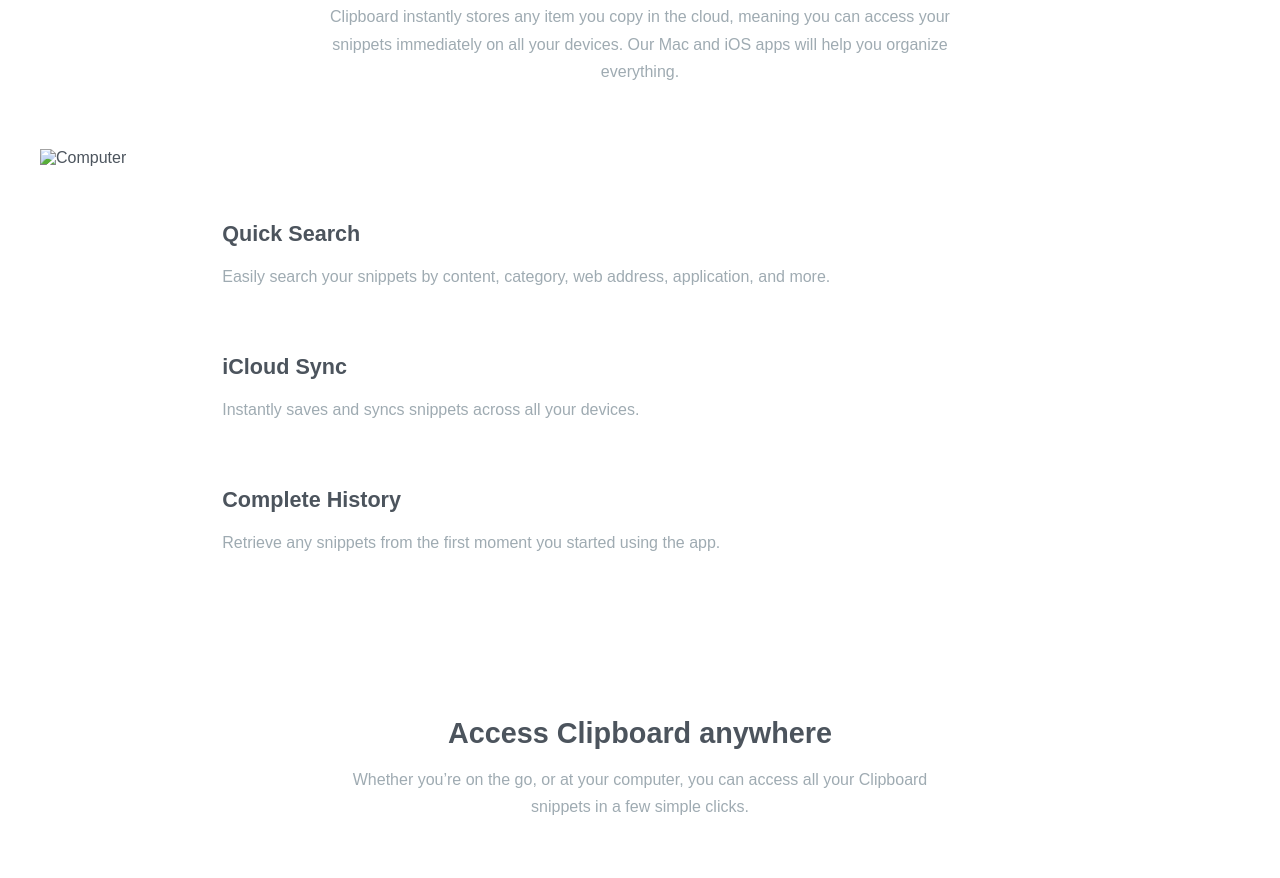
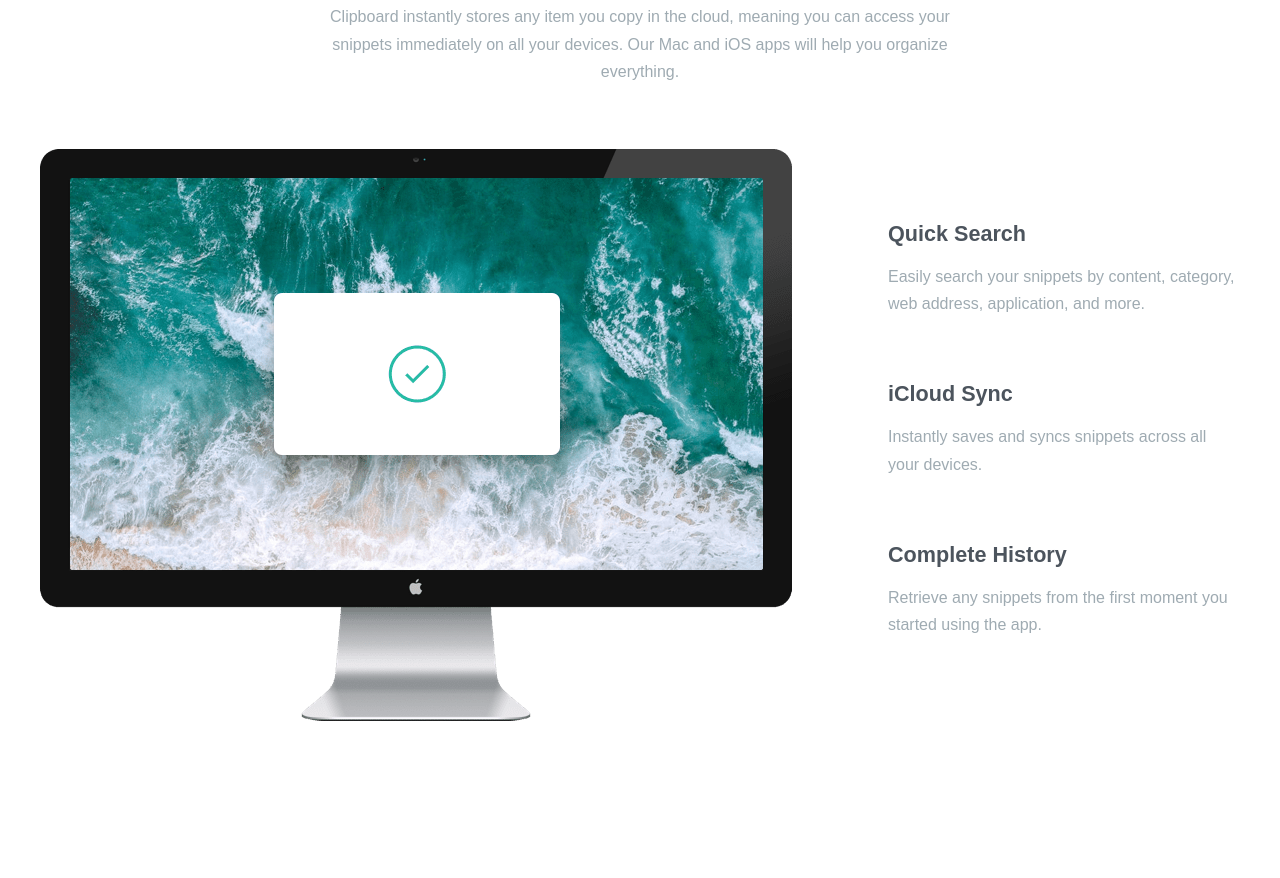
Before and after one commit to ov3rst/Clipboard-landing-page, a plain HTML site: page index.html in a window 1280 px wide. Shown: the part 698-1576 px from the top of the page. Drawn offline with Linux system fonts and the light colour scheme; the site is published under a folder, as on GitHub Pages, so addresses that start at the root find nothing; a web font is replaced by a local one.

Commit message:
refactoring

```diff
--- a/index.html
+++ b/index.html
@@ -35,7 +35,7 @@
         devices. Our Mac and iOS apps will help you organize everything.
       </p>
       <div class="snippets-content">
-        <img src="/images/image-computer.png" alt="Computer" class="snippets-img">
+        <img src="./images/image-computer.png" alt="Computer" class="snippets-img">
         <div class="snippets-descriptions">
           <div class="snippets-desc-item">
             <h3>Quick Search</h3>
```
